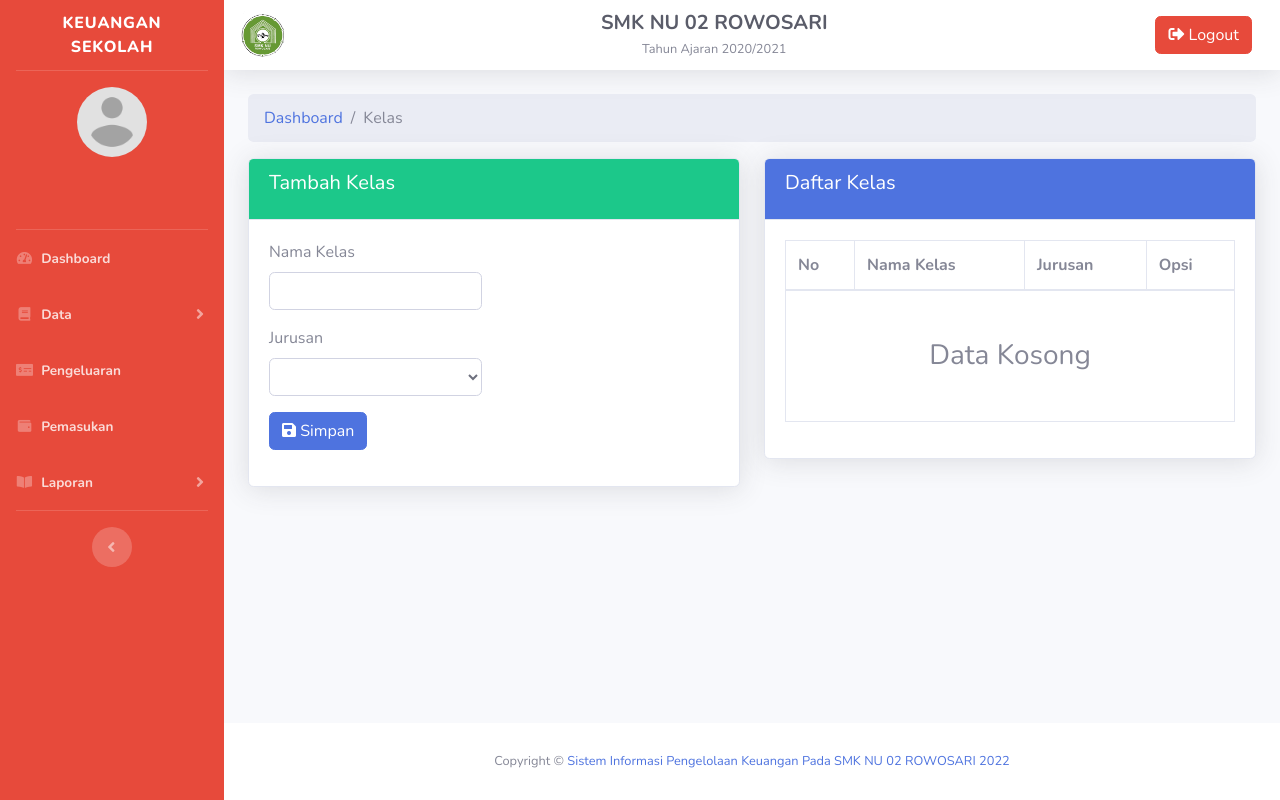
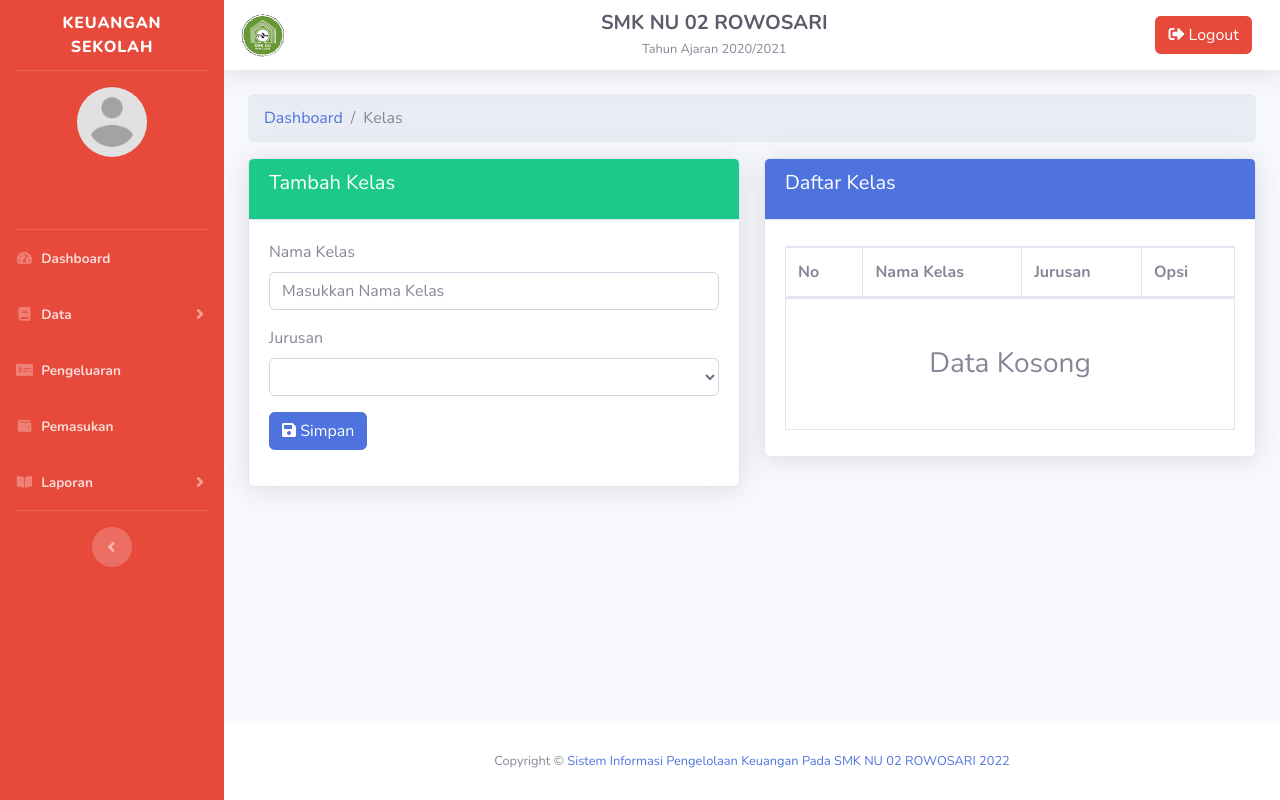
Before and after one commit to HilmiMubarok/keuangan-sekolah, a CodeIgniter app: page /keuangan-sekolah/index.php/kelas/index in a window 1280 px wide. Run offline with CodeIgniter, Linux system fonts and the light colour scheme; data that the repository does not hold is empty.

Commit message:
refactor kelas index

```diff
--- a/application/views/kelas/index.php
+++ b/application/views/kelas/index.php
@@ -24,12 +24,10 @@
                     <h5 class="card-title">Tambah Kelas</h5>
                 </div>
                 <div class="card-body">
-                    <div class="row">
-                        <div class="col-6">
                     <form action="<?= base_url("kelas/simpan") ?>" method="POST">
                         <div class="form-group">
                             <label for="">Nama Kelas</label>
-                                    <input type="text" name="nama_kelas" class="form-control">
+                            <input type="text" name="nama_kelas" placeholder="Masukkan Nama Kelas" class="form-control">
                         </div>
                         <div class="form-group">
                             <label for="">Jurusan</label>
@@ -44,8 +42,6 @@
                         </button>
                     </form>
                 </div>
-                    </div>
-                </div>
             </div> <!-- End Card -->
         </div>
 
@@ -55,7 +51,7 @@
                     <h5 class="card-title">Daftar Kelas</h5>
                 </div>
                 <div class="card-body">
-                    <table class="table table-hover table-stripped table-bordered">
+                    <table class="table table-hover table-stripped table-bordered" id="dataTable">
                         <thead>
                             <tr>
                                 <th>No</th>
```
Lines whose indentation alone changed are shown as unchanged.
